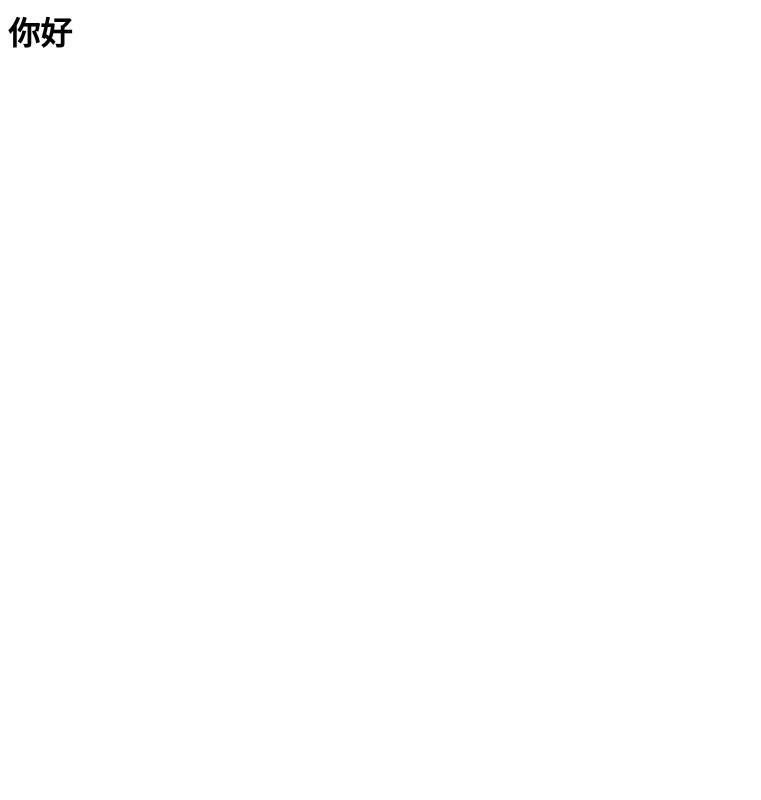
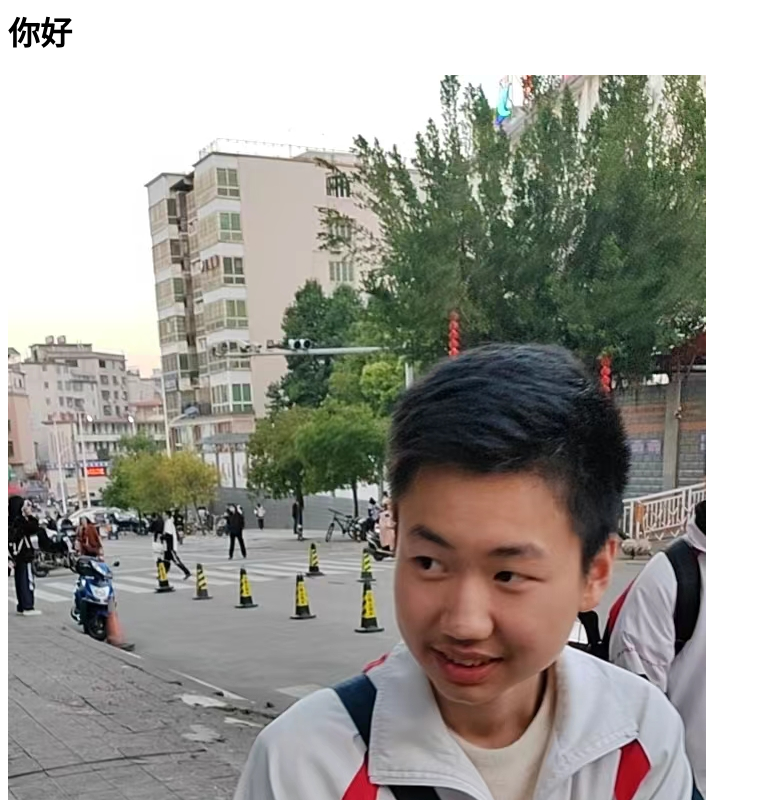
Before and after one commit to Hclrunner/net, a plain HTML site: page index.html in a window 1280 px wide. Shown: the top 800 px of the page, without its empty margins (0-761 px from the left). Drawn offline with Linux system fonts and the light colour scheme.

Commit message:
Update index.html

```diff
--- a/index.html
+++ b/index.html
@@ -1,3 +1,3 @@
 <h1>你好</h1>
 
-<img="./微信图片_20240207075543.jpg"></img>
+<img src="微信图片_20240207075543.jpg"></img>
```
